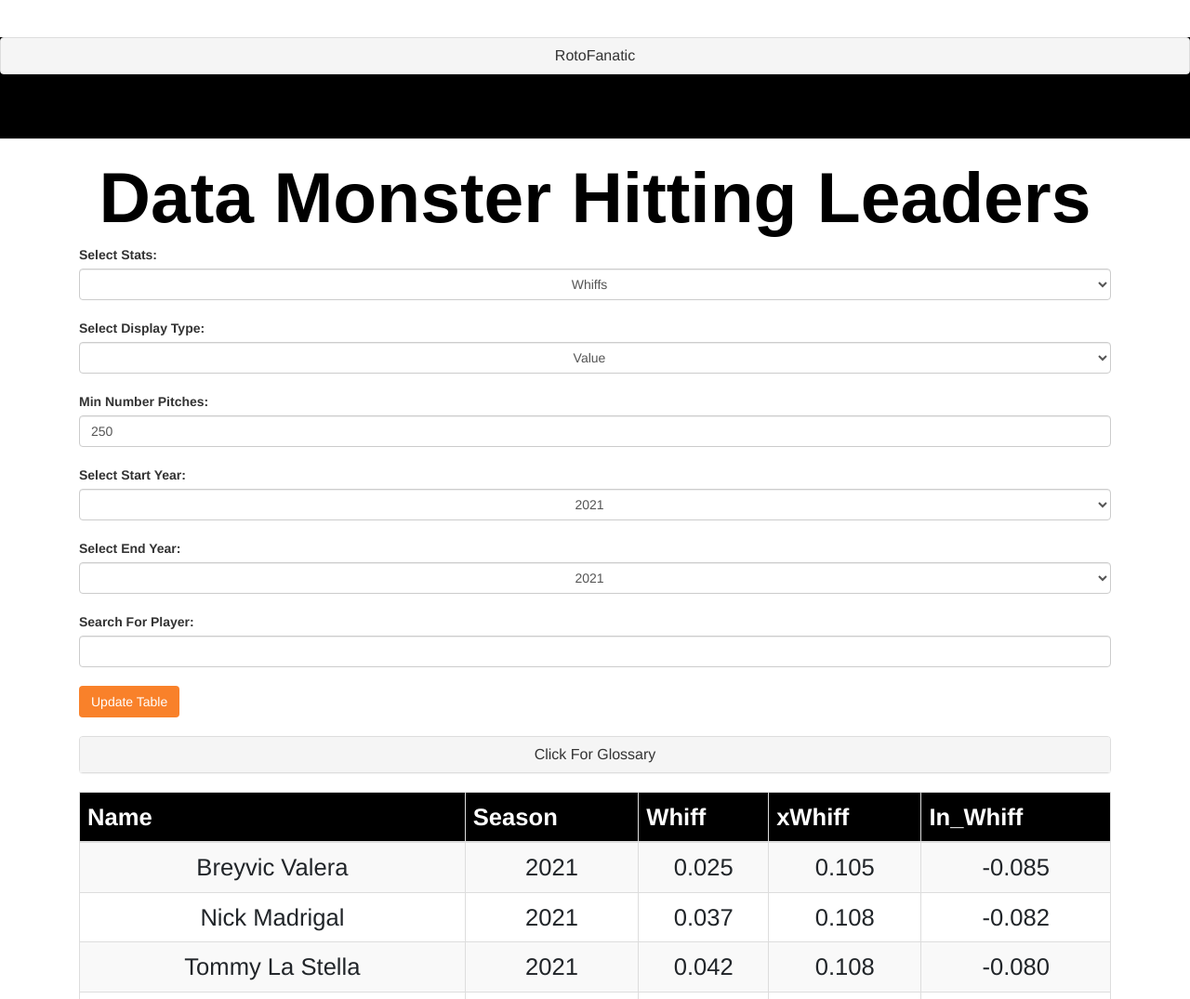
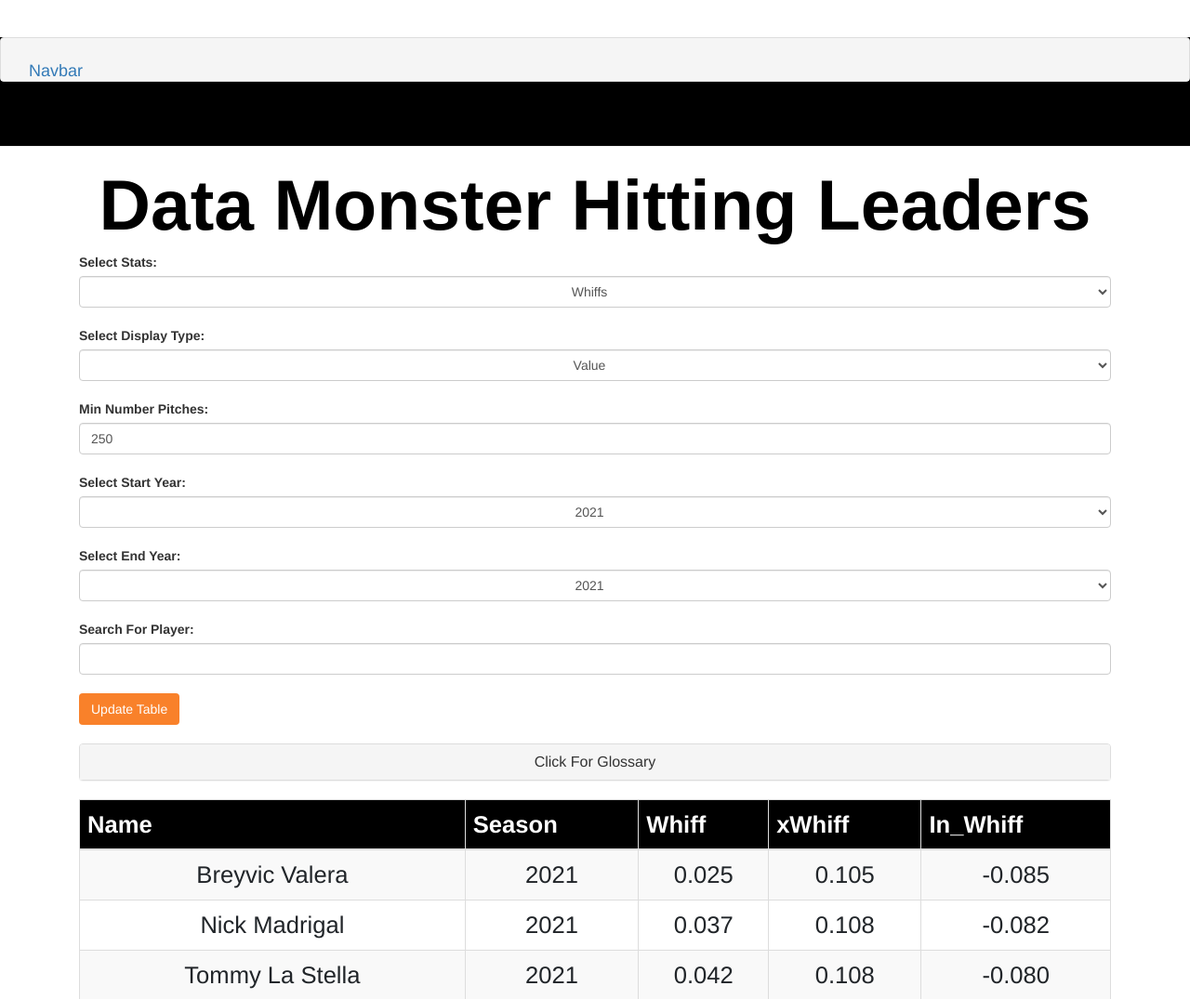
Before and after one commit to pmammino/rotofanatic, a Flask app: page /hitters in a window 1280 px wide. Shown: the top 1075 px of the page at 93% size. Run offline with Flask 2, Linux system fonts and the light colour scheme; some libraries are stand-ins or nearby versions.

Commit message:
Update base.html

```diff
--- a/templates/base.html
+++ b/templates/base.html
@@ -22,9 +22,10 @@
 		<div class="panel-group">
   <div class="panel panel-default">
     <div class="panel-heading">
-      <h3 class="panel-title">
-        <a data-toggle="collapse" href="#nav">RotoFanatic</a>
-      </h3>
+	<a class="navbar-brand" href="#">Navbar</a>
+  <button class="navbar-toggler" type="button" data-toggle="collapse" data-target="#navbarSupportedContent" aria-controls="navbarSupportedContent" aria-expanded="false" aria-label="Toggle navigation">
+    <span class="navbar-toggler-icon"></span>
+  </button>
     </div>
     <div id="nav" class="panel-collapse collapse">
 <ul class="navbar-nav mr-auto mt-2 mt-lg-0">
```
